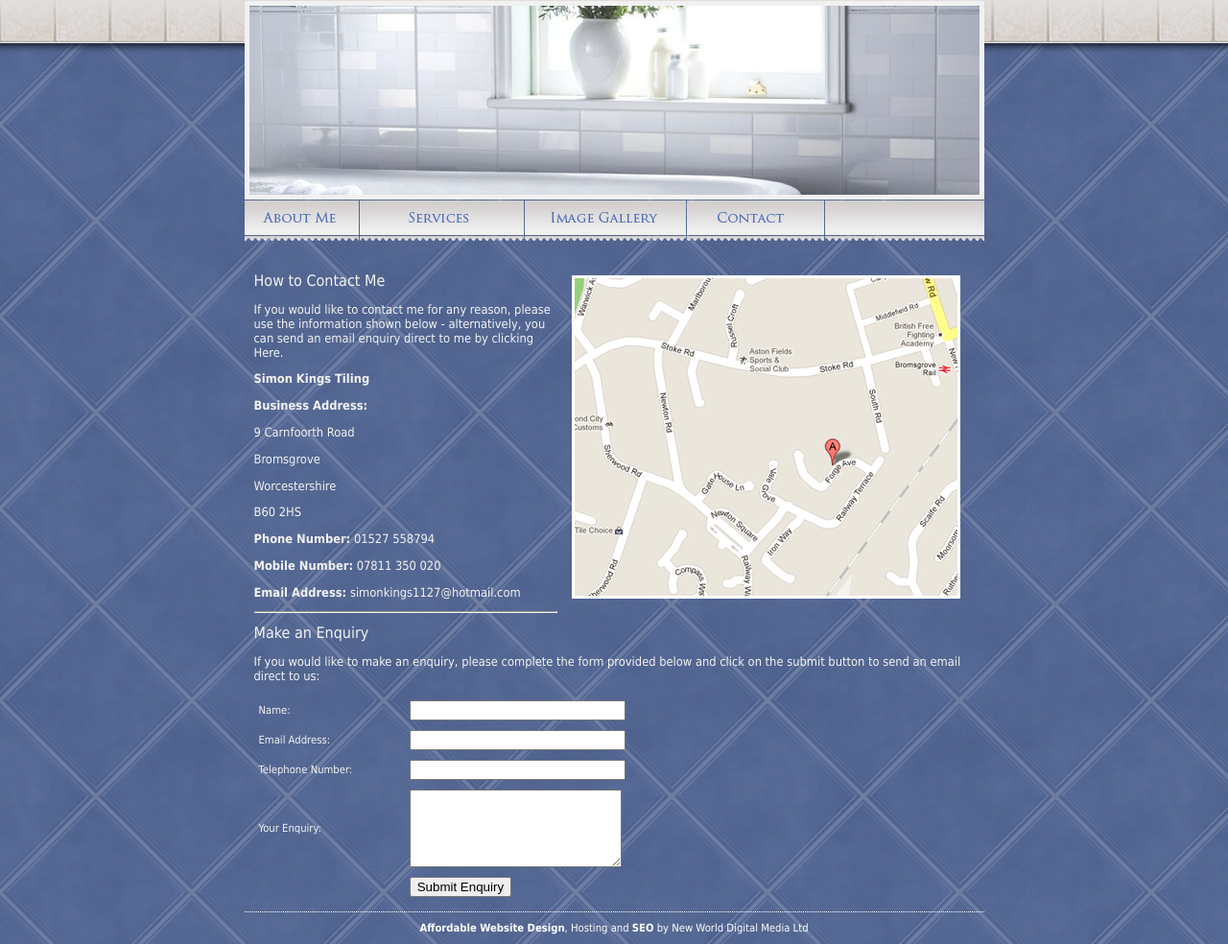
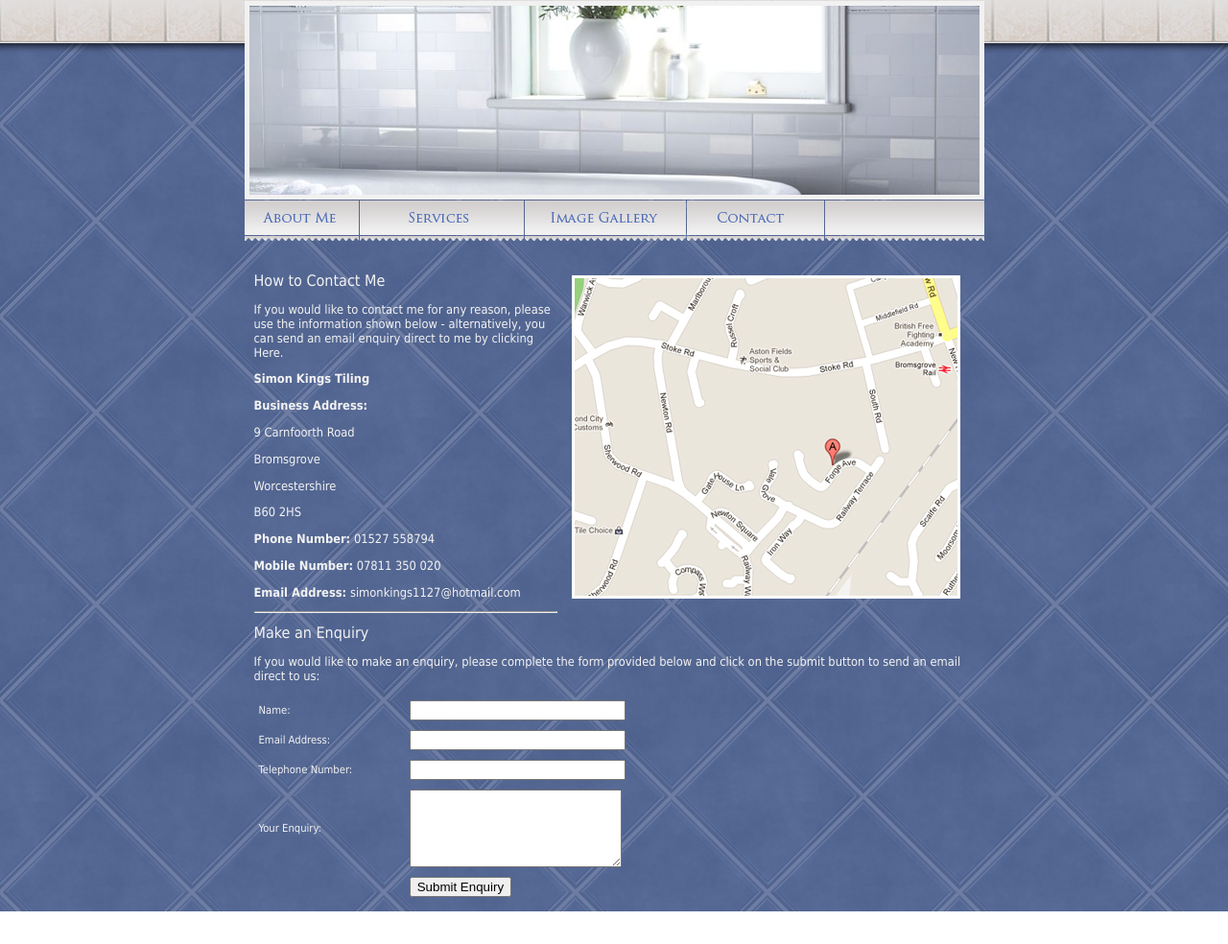
Before and after one commit to phillburrows/simonkings, a plain HTML site: page contact.html in a window 1280 px wide. Shown: the part 170-1154 px from the top of the page at 96% size. After the commit the page ends 1120 px from the top, so only its background shows below. Drawn offline with Linux system fonts and the light colour scheme.

Commit message:
remove footer and index link

```diff
--- a/contact.html
+++ b/contact.html
@@ -77,9 +77,6 @@
 
 </div> <!-- end of content -->
 
-<div id="footer">
-<a href="http://www.amcsinternet.co.uk" rel="ext">Affordable Website Design</a>, Hosting and <a href="http://www.amcsinternet.co.uk/seo" rel="ext">SEO</a> by New World Digital Media Ltd
-</div>
 
 </div> <!-- end of holder -->
 
```
Also changed, not shown: enquiries.html (+1 -3 lines), gallery.html (+1 -3 lines), index.html (+1 -3 lines), services.html (+1 -3 lines).
